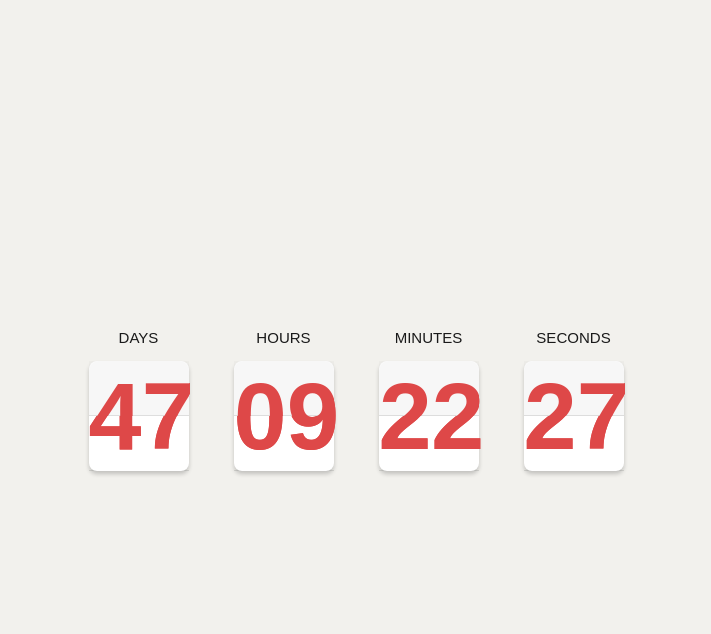
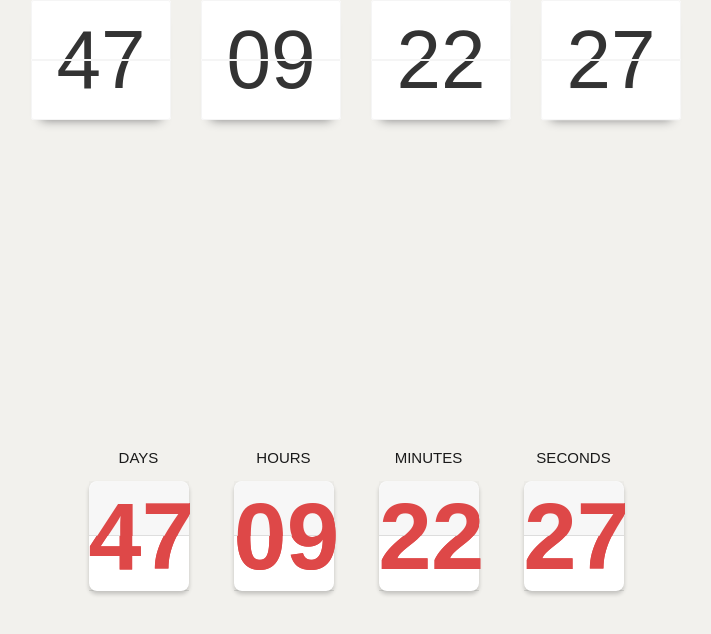
Before and after one commit to Dailton-Bastos/Countdown, a React (Vite) app: page / in a window 1280 px wide. Shown: the top 634 px of the page, without its empty margins (284-995 px from the left). Built offline with nearby package versions, Linux system fonts and the light colour scheme.

Commit message:
feat: add animated flip card

```diff
--- /dev/null
+++ b/src/components/AnimatedCard/index.tsx
@@ -0,0 +1,12 @@
+interface Props {
+  animation: string;
+  digit: string;
+}
+
+export const AnimatedCard = (props: Props) => {
+  return (
+    <div className={`flipCard ${props.animation}`}>
+      <span>{props.digit}</span>
+    </div>
+  );
+};
--- a/src/components/Countdown/FlipCard/index.tsx
+++ b/src/components/Countdown/FlipCard/index.tsx
@@ -1,21 +1,22 @@
 interface Props {
-  value: string;
+  value: number;
 }
 
 export const FlipCard = ({ value }: Props) => {
+  const formattedValue = value.toString().padStart(2, '0');
   return (
     <div className="countdown__flipcard">
       <div className="countdown__flipcard--top">
-        <span>{value}</span>
+        <span>{formattedValue}</span>
       </div>
       <div className="countdown__flipcard--topBack">
-        <span>{value}</span>
+        <span>{formattedValue}</span>
       </div>
       <div className="countdown__flipcard--bottom">
-        <span>{value}</span>
+        <span>{formattedValue}</span>
       </div>
       <div className="countdown__flipcard--bottomBack">
-        <span>{value}</span>
+        <span>{formattedValue}</span>
       </div>
     </div>
   );
--- a/src/components/Countdown/global.css
+++ b/src/components/Countdown/global.css
@@ -29,3 +29,11 @@
   justify-content: center;
   gap: 10px;
 }
+
+/* TESTE */
+.flipClock {
+  display: flex;
+  justify-content: center;
+  margin: 0 auto;
+  gap: 30px;
+}
--- a/src/components/Countdown/index.tsx
+++ b/src/components/Countdown/index.tsx
@@ -1,6 +1,8 @@
 import React from 'react';
 
 import { FlipCard } from './FlipCard';
+
+import { FlipUnitContainer } from '../FlipUnitContainer';
 
 import { getRemainingTime } from '../../utils/getRemainingTime';
 
@@ -11,15 +13,80 @@ interface Props {
 }
 
 export const Countdown = ({ futureDate }: Props) => {
-  const [remainingTime, setRemainingTime] = React.useState({
-    days: '00',
-    hours: '00',
-    minutes: '00',
-    seconds: '00',
+  const [remainingTimeDays, setRemainingTimeDays] = React.useState({
+    days: 0,
+    shuffle: true,
+  });
+
+  const [remainingTimeHours, setRemainingTimeHours] = React.useState({
+    hours: 0,
+    shuffle: true,
+  });
+
+  const [remainingTimeMinutes, setRemainingTimeMinutes] = React.useState({
+    minutes: 0,
+    shuffle: true,
+  });
+
+  const [remainingTimeSeconds, setRemainingTimeSeconds] = React.useState({
+    seconds: 0,
+    shuffle: true,
   });
 
   const updateRemainingTime = React.useCallback((futureDate: string) => {
-    setRemainingTime(getRemainingTime(futureDate));
+    const { days, hours, minutes, seconds } = getRemainingTime(futureDate);
+
+    setRemainingTimeDays((prev) => {
+      if (days !== prev.days) {
+        const shuffle = !prev.shuffle;
+
+        return {
+          days,
+          shuffle,
+        };
+      }
+
+      return { ...prev };
+    });
+
+    setRemainingTimeHours((prev) => {
+      if (hours !== prev.hours) {
+        const shuffle = !prev.shuffle;
+
+        return {
+          hours,
+          shuffle,
+        };
+      }
+
+      return { ...prev };
+    });
+
+    setRemainingTimeMinutes((prev) => {
+      if (minutes !== prev.minutes) {
+        const shuffle = !prev.shuffle;
+
+        return {
+          minutes,
+          shuffle,
+        };
+      }
+
+      return { ...prev };
+    });
+
+    setRemainingTimeSeconds((prev) => {
+      if (seconds !== prev.seconds) {
+        const shuffle = !prev.shuffle;
+
+        return {
+          seconds,
+          shuffle,
+        };
+      }
+
+      return { ...prev };
+    });
   }, []);
 
   React.useEffect(() => {
@@ -31,34 +98,43 @@ export const Countdown = ({ futureDate }: Props) => {
   }, [futureDate, updateRemainingTime]);
 
   return (
+    <>
+      <div className="flipClock">
+        <FlipUnitContainer unit="days" digit={remainingTimeDays.days} shuffle={remainingTimeDays.shuffle} />
+        <FlipUnitContainer unit="hours" digit={remainingTimeHours.hours} shuffle={remainingTimeHours.shuffle} />
+        <FlipUnitContainer unit="minutes" digit={remainingTimeMinutes.minutes} shuffle={remainingTimeMinutes.shuffle} />
+        <FlipUnitContainer unit="seconds" digit={remainingTimeSeconds.seconds} shuffle={remainingTimeSeconds.shuffle} />
+      </div>
+
       <div className="countdown">
         <div className="countdown__blockTime">
           <span className="countdown__blockTime--title">Days</span>
           <div className="countdown__blockTime--flipCard">
-          <FlipCard value={remainingTime.days} />
+            <FlipCard value={remainingTimeDays.days} />
           </div>
         </div>
 
         <div className="countdown__blockTime">
           <span className="countdown__blockTime--title">Hours</span>
           <div className="countdown__blockTime--flipCard">
-          <FlipCard value={remainingTime.hours} />
+            <FlipCard value={remainingTimeHours.hours} />
           </div>
         </div>
 
         <div className="countdown__blockTime">
           <span className="countdown__blockTime--title">Minutes</span>
           <div className="countdown__blockTime--flipCard">
-          <FlipCard value={remainingTime.minutes} />
+            <FlipCard value={remainingTimeMinutes.minutes} />
           </div>
         </div>
 
         <div className="countdown__blockTime">
           <span className="countdown__blockTime--title">Seconds</span>
           <div className="countdown__blockTime--flipCard">
-          <FlipCard value={remainingTime.seconds} />
+            <FlipCard value={remainingTimeSeconds.seconds} />
           </div>
         </div>
       </div>
+    </>
   );
 };
--- /dev/null
+++ b/src/components/FlipUnitContainer/index.tsx
@@ -0,0 +1,40 @@
+import { StaticCard } from '../StaticCard';
+import { AnimatedCard } from '../AnimatedCard';
+
+import './styles.css';
+
+interface Props {
+  digit: number;
+  shuffle: boolean;
+  unit: 'days' | 'hours' | 'minutes' | 'seconds';
+}
+
+export const FlipUnitContainer = ({ digit, shuffle, unit }: Props) => {
+  let previousDigit = digit + 1;
+  const currentDigit = digit.toString().padStart(2, '0');
+
+  if (unit !== 'hours') {
+    previousDigit = previousDigit === 60 ? 59 : previousDigit;
+  } else {
+    previousDigit = previousDigit === 24 ? 23 : previousDigit;
+  }
+
+  const digit1 = (shuffle ? previousDigit : currentDigit).toString().padStart(2, '0');
+  const digit2 = (!shuffle ? previousDigit : currentDigit).toString().padStart(2, '0');
+
+  const currentDigitFormatted = currentDigit.toString().padStart(2, '0');
+  const previousDigitFormatted = previousDigit.toString().padStart(2, '0');
+
+  const animation1 = shuffle ? 'fold' : 'unfold';
+  const animation2 = !shuffle ? 'fold' : 'unfold';
+
+  return (
+    <div className="flipUnitContainer">
+      <StaticCard position="upperCard" digit={currentDigitFormatted} />
+      <StaticCard position="lowerCard" digit={previousDigitFormatted} />
+
+      <AnimatedCard digit={digit1} animation={animation1} />
+      <AnimatedCard digit={digit2} animation={animation2} />
+    </div>
+  );
+};
--- /dev/null
+++ b/src/components/FlipUnitContainer/styles.css
@@ -0,0 +1,130 @@
+.flipUnitContainer {
+  display: block;
+  position: relative;
+  width: 140px;
+  height: 120px;
+  perspective-origin: 50% 50%;
+  perspective: 300px;
+  background-color: white;
+  border-radius: 3px;
+  box-shadow: 0px 10px 10px -10px grey;
+}
+
+.upperCard {
+  align-items: flex-end;
+  border-bottom: 0.5px solid whitesmoke;
+  border-top-left-radius: 3px;
+  border-top-right-radius: 3px;
+}
+
+.upperCard span {
+  transform: translateY(50%);
+}
+
+.lowerCard {
+  align-items: flex-start;
+  border-top: 0.5px solid whitesmoke;
+  border-bottom-left-radius: 3px;
+  border-bottom-right-radius: 3px;
+}
+
+.lowerCard span {
+  transform: translateY(-50%);
+}
+
+.upperCard span,
+.lowerCard span {
+  font-size: 5em;
+  font-family: 'Arial';
+  font-weight: lighter;
+  color: #333333;
+}
+
+.flipCard {
+  display: flex;
+  justify-content: center;
+  position: absolute;
+  left: 0;
+  width: 100%;
+  height: 50%;
+  overflow: hidden;
+  backface-visibility: hidden;
+}
+
+.flipCard span {
+  font-family: 'Arial';
+  font-size: 5em;
+  font-weight: lighter;
+  color: #333333;
+}
+
+.flipCard.fold {
+  top: 0%;
+  align-items: flex-end;
+  transform-origin: 50% 100%;
+  transform: rotateX(0deg);
+  background-color: white;
+  border-top-left-radius: 3px;
+  border-top-right-radius: 3px;
+  border: 0.5px solid whitesmoke;
+  border-bottom: 0.5px solid whitesmoke;
+}
+
+.flipCard.fold span {
+  transform: translateY(50%);
+}
+
+.fold {
+  animation: fold 0.6s cubic-bezier(0.455, 0.03, 0.515, 0.955) 0s 1 normal forwards;
+  transform-style: preserve-3d;
+}
+
+@keyframes fold {
+  0% {
+    transform: rotateX(0deg) 100%;
+  }
+  100% {
+    transform: rotateX(-180deg);
+  }
+}
+
+.flipCard.unfold {
+  top: 50%;
+  align-items: flex-start;
+  transform-origin: 50% 0%;
+  transform: rotateX(180deg);
+  background-color: white;
+  border-bottom-left-radius: 3px;
+  border-bottom-right-radius: 3px;
+  border: 0.5px solid whitesmoke;
+  border-top: 0.5px solid whitesmoke;
+}
+
+.flipCard.unfold span {
+  transform: translateY(-50%);
+}
+
+.unfold {
+  animation: unfold 0.6s cubic-bezier(0.455, 0.03, 0.515, 0.955) 0s 1 normal forwards;
+  transform-style: preserve-3d;
+}
+
+@keyframes unfold {
+  0% {
+    transform: rotateX(180deg) 100%;
+  }
+  100% {
+    transform: rotateX(0deg);
+  }
+}
+
+.upperCard,
+.lowerCard {
+  display: flex;
+  position: relative;
+  justify-content: center;
+  width: 100%;
+  height: 50%;
+  overflow: hidden;
+  border: 1px solid whitesmoke;
+}
--- /dev/null
+++ b/src/components/StaticCard/index.tsx
@@ -0,0 +1,12 @@
+interface Props {
+  position: string;
+  digit: string;
+}
+
+export const StaticCard = (props: Props) => {
+  return (
+    <div className={props.position}>
+      <span>{props.digit}</span>
+    </div>
+  );
+};
--- a/src/utils/getRemainingTime.ts
+++ b/src/utils/getRemainingTime.ts
@@ -8,10 +8,10 @@ const getRemainingTime = (futureDate: string) => {
   }
 
   return {
-    seconds: '00',
-    minutes: '00',
-    hours: '00',
-    days: '00',
+    seconds: 0,
+    minutes: 0,
+    hours: 0,
+    days: 0,
   };
 };
 
@@ -49,20 +49,26 @@ const getRemainingTotal = (date: string) => {
   const minutes = getMinutes(date) % 60;
   const seconds = getSeconds(date) % 60;
 
+  // return {
+  //   days: String(days),
+  //   hours: padWithZeros(hours, 2),
+  //   minutes: padWithZeros(minutes, 2),
+  //   seconds: padWithZeros(seconds, 2),
+  // };
   return {
-    days: String(days),
-    hours: padWithZeros(hours, 2),
-    minutes: padWithZeros(minutes, 2),
-    seconds: padWithZeros(seconds, 2),
+    days,
+    hours,
+    minutes,
+    seconds,
   };
 };
 
-const padWithZeros = (number: number, minLength: number) => {
-  const numberString = number.toString();
+// const padWithZeros = (number: number, minLength: number) => {
+//   const numberString = number.toString();
 
-  if (numberString.length >= minLength) return numberString;
+//   if (numberString.length >= minLength) return numberString;
 
-  return '0'.repeat(minLength - numberString.length) + numberString;
-};
+//   return '0'.repeat(minLength - numberString.length) + numberString;
+// };
 
 export { getRemainingTime };
```
Lines whose indentation alone changed are shown as unchanged.
